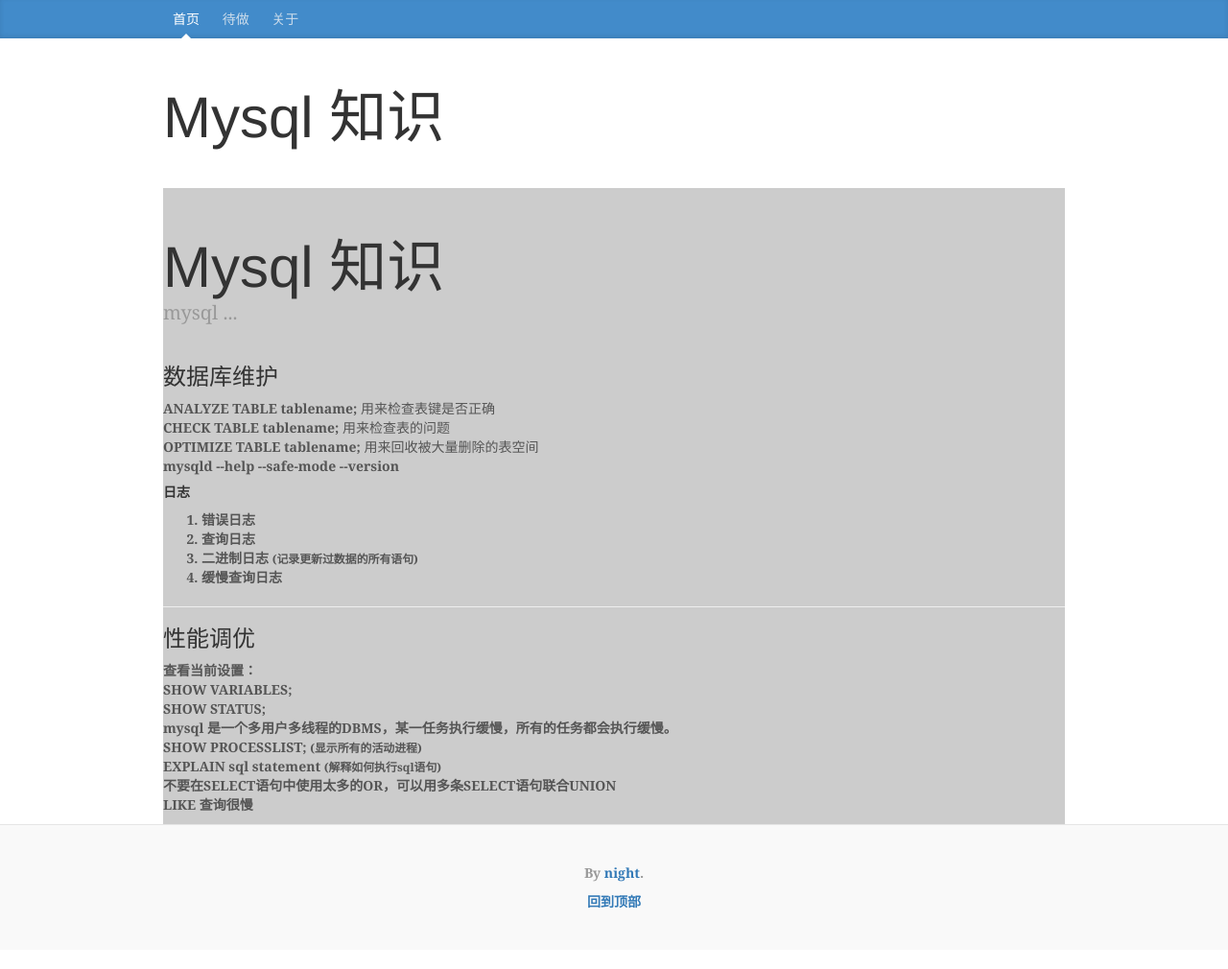
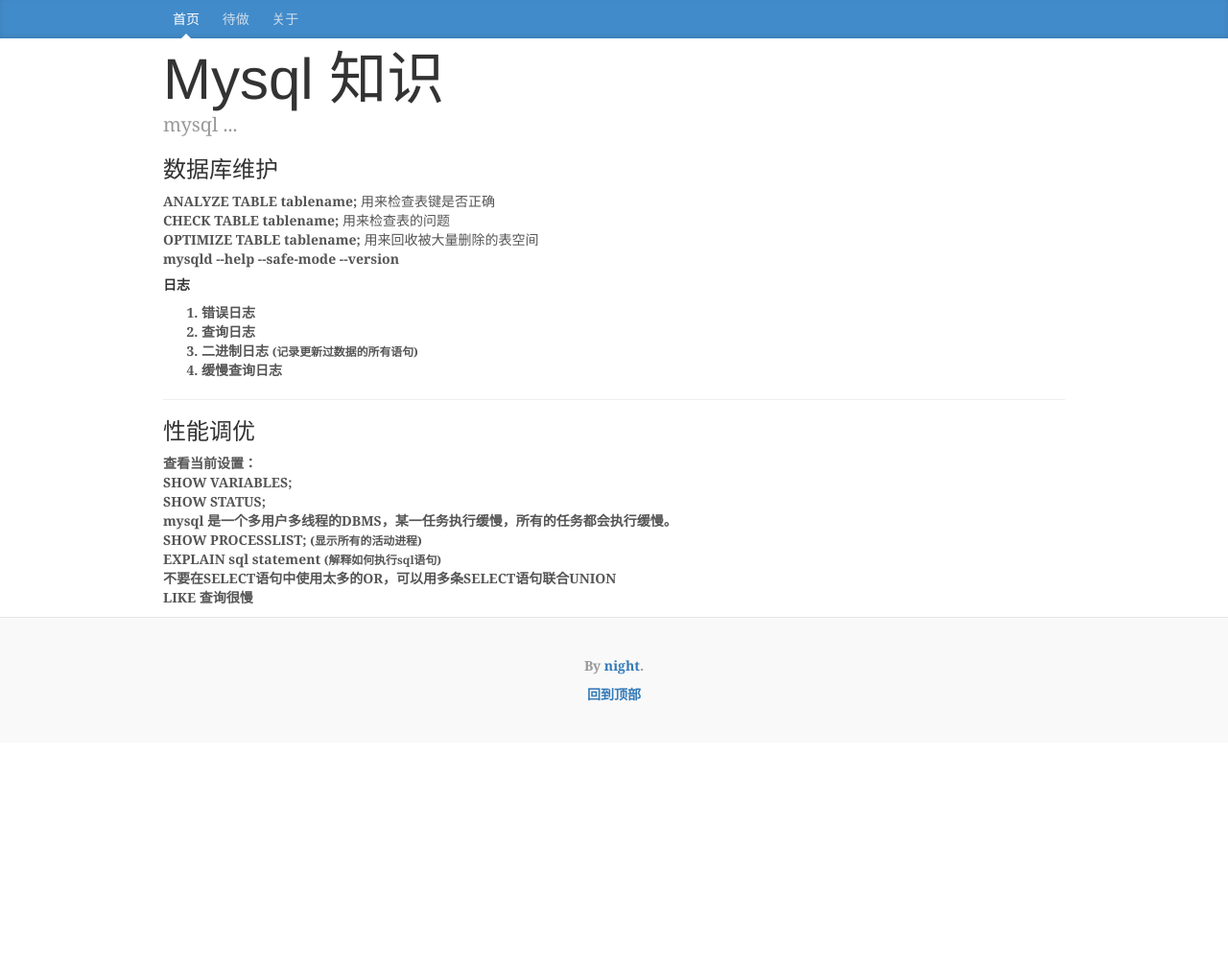
Before and after one commit to night1008/night1008.github.io, a Jekyll site: the page built from _posts/2016-10-23-mysql.html, in a window 1280 px wide. Shown: the whole page at 96% size. Built offline with Jekyll 4.4.1, drawn with Linux system fonts in a browser that asks for light colours; after the commit the page ends 900 px from its top, so only the background shows below that.

Commit message:
update post

```diff
--- a/_posts/2016-10-16-hello-world.html
+++ b/_posts/2016-10-16-hello-world.html
@@ -3,6 +3,7 @@
 title: 你好，世界
 description: ''
 ---
+
 <h2>{{ page.title }}</h2>
 <p>我的第一篇文章</p>
 <p>{{ page.date | date_to_string }}</p>
--- a/_posts/2016-10-23-mysql.html
+++ b/_posts/2016-10-23-mysql.html
@@ -1,18 +1,9 @@
 ---
 layout: default
 title: Mysql 知识
-description: ''
+description: mysql ...
 ---
 
-<div class="blog-header">
-	<h1 class="blog-title">{{ page.title }}</h1>
-	<p class="lead blog-description">
-		mysql ...
-	</p>
-</div>
-
-<div class="row">
-	<div class="col-md-12">
 <h3> 数据库维护 </h3>
 <p>
 	<b> ANALYZE TABLE tablename; </b> 用来检查表键是否正确 <br>
@@ -40,5 +31,3 @@
 	不要在SELECT语句中使用太多的OR，可以用多条SELECT语句联合UNION <br>
 	LIKE 查询很慢<br>
 </p>
-	</div>
-</div>
--- a/assets/css/custom.css
+++ b/assets/css/custom.css
@@ -80,11 +80,10 @@
  */
 
 .blog-header {
-  padding-top: 20px;
-  padding-bottom: 20px;
+  padding-top: 10px 0;
 }
 .blog-title {
-  margin-top: 30px;
+  margin-top: 10px;
   margin-bottom: 0;
   font-size: 60px;
   font-weight: normal;
@@ -94,7 +93,7 @@
   color: #999;
 }
 .blog-body {
-  background-color: #ccc;
+
 }
 
 
```
Also changed, not shown: _posts/2016-10-16-python-advices.html (+1 -11 lines), _posts/2016-10-16-sublime-usage.html (+1 -11 lines), _posts/2016-11-09-celery.md (+2 -2 lines). Lines whose indentation alone changed are shown as unchanged.
